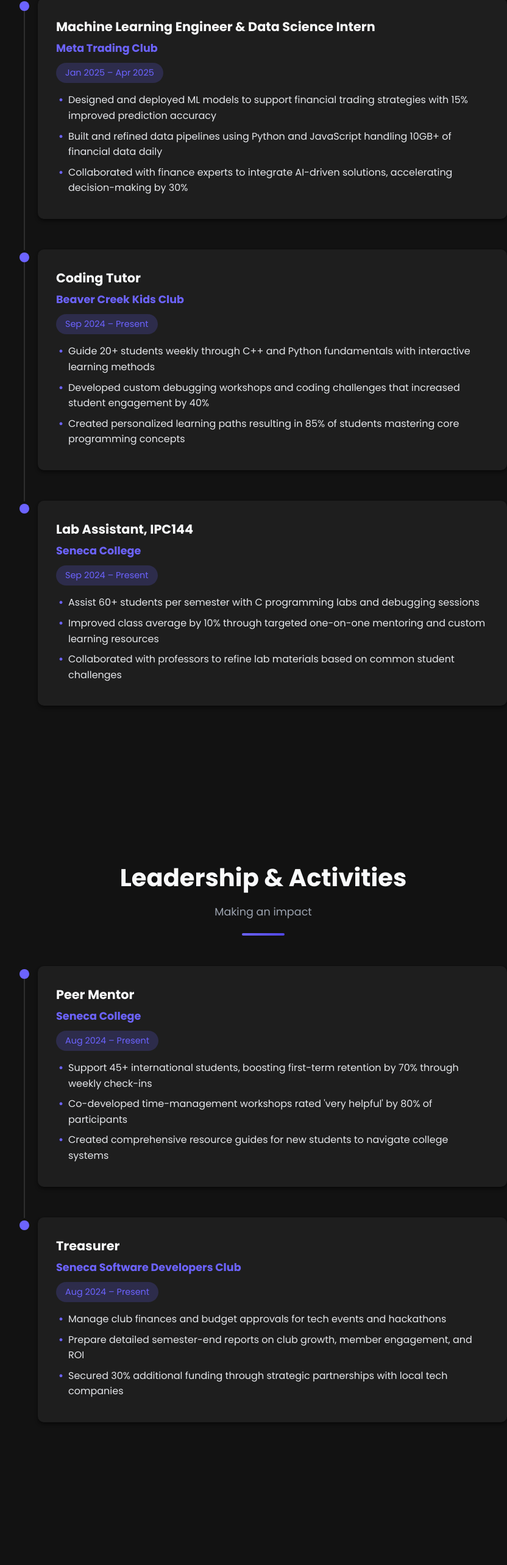
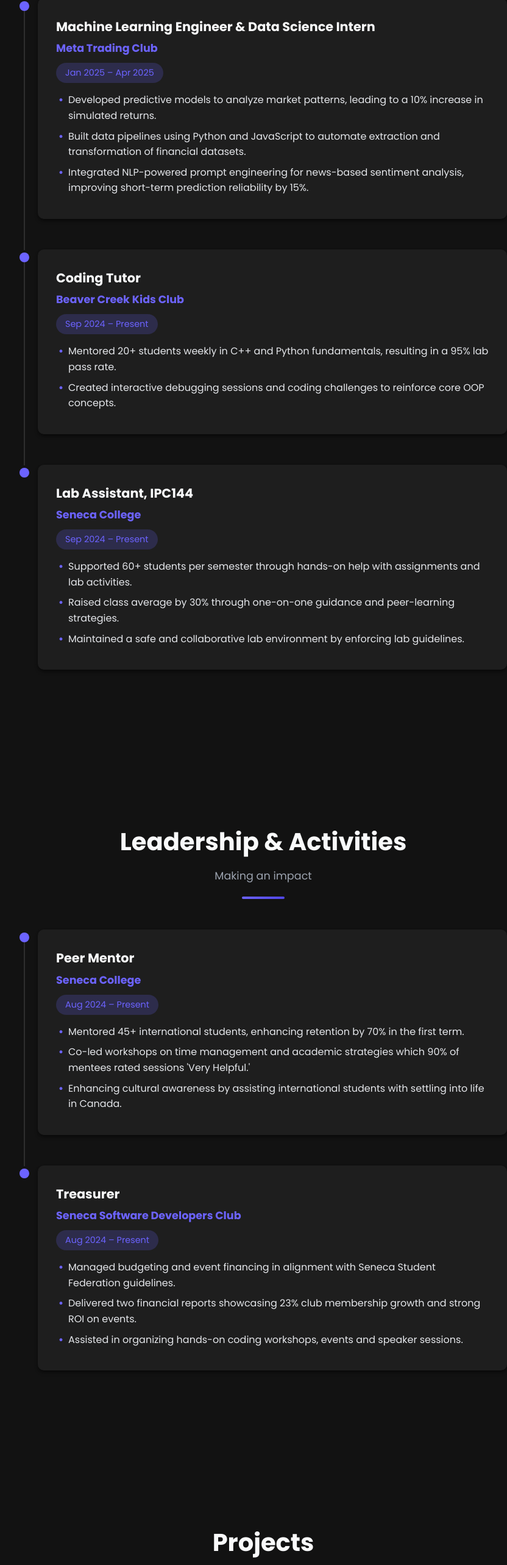
Before and after one commit to angelshinh1/portfolio, a React (Create React App) app: page / in a window 1280 px wide. Shown: the part 1850-4416 px from the top of the page at 61% size, without its empty margins (208-1040 px from the left). Built offline with nearby package versions, Linux system fonts and the light colour scheme.

Commit message:
updated details

```diff
--- a/src/App.js
+++ b/src/App.js
@@ -100,9 +100,9 @@ function App() {
             company="Meta Trading Club"
             period="Jan 2025 – Apr 2025"
             points={[
-              "Designed and deployed ML models to support financial trading strategies with 15% improved prediction accuracy",
-              "Built and refined data pipelines using Python and JavaScript handling 10GB+ of financial data daily",
-              "Collaborated with finance experts to integrate AI-driven solutions, accelerating decision-making by 30%"
+              "Developed predictive models to analyze market patterns, leading to a 10% increase in simulated returns.",
+              "Built data pipelines using Python and JavaScript to automate extraction and transformation of financial datasets.",
+              "Integrated NLP-powered prompt engineering for news-based sentiment analysis, improving short-term prediction reliability by 15%.",
             ]}
           />
           <TimelineItem
@@ -110,9 +110,8 @@ function App() {
             company="Beaver Creek Kids Club"
             period="Sep 2024 – Present"
             points={[
-              "Guide 20+ students weekly through C++ and Python fundamentals with interactive learning methods",
-              "Developed custom debugging workshops and coding challenges that increased student engagement by 40%",
-              "Created personalized learning paths resulting in 85% of students mastering core programming concepts"
+              "Mentored 20+ students weekly in C++ and Python fundamentals, resulting in a 95% lab pass rate.",
+              "Created interactive debugging sessions and coding challenges to reinforce core OOP concepts."
             ]}
           />
           <TimelineItem
@@ -120,9 +119,9 @@ function App() {
             company="Seneca College"
             period="Sep 2024 – Present"
             points={[
-              "Assist 60+ students per semester with C programming labs and debugging sessions",
-              "Improved class average by 10% through targeted one-on-one mentoring and custom learning resources",
-              "Collaborated with professors to refine lab materials based on common student challenges"
+              "Supported 60+ students per semester through hands-on help with assignments and lab activities.",
+              "Raised class average by 30% through one-on-one guidance and peer-learning strategies.",
+              "Maintained a safe and collaborative lab environment by enforcing lab guidelines."
             ]}
             isLast={true}
           />
@@ -136,9 +135,9 @@ function App() {
             company="Seneca College"
             period="Aug 2024 – Present"
             points={[
-              "Support 45+ international students, boosting first-term retention by 70% through weekly check-ins",
-              "Co-developed time-management workshops rated 'very helpful' by 80% of participants",
-              "Created comprehensive resource guides for new students to navigate college systems"
+              "Mentored 45+ international students, enhancing retention by 70% in the first term.",
+              "Co-led workshops on time management and academic strategies which 90% of mentees rated sessions 'Very Helpful.'",
+              "Enhancing cultural awareness by assisting international students with settling into life in Canada."
             ]}
           />
           <TimelineItem
@@ -146,9 +145,9 @@ function App() {
             company="Seneca Software Developers Club"
             period="Aug 2024 – Present"
             points={[
-              "Manage club finances and budget approvals for tech events and hackathons",
-              "Prepare detailed semester-end reports on club growth, member engagement, and ROI",
-              "Secured 30% additional funding through strategic partnerships with local tech companies"
+              "Managed budgeting and event financing in alignment with Seneca Student Federation guidelines.",
+              "Delivered two financial reports showcasing 23% club membership growth and strong ROI on events.",
+              "Assisted in organizing hands-on coding workshops, events and speaker sessions."
             ]}
             isLast={true}
           />
@@ -160,9 +159,9 @@ function App() {
           <ProjectCard
             title="Facial Expression Recognition App"
             description={[
-              "Achieved 75.3% accuracy on 10K+ images with TensorFlow and OpenCV",
-              "Implemented real-time emotion tracking at 30 FPS with inference under 200 ms",
-              "Optimized model for edge deployment on mobile devices"
+              "Achieved 75.3% accuracy on a 10K+ image dataset using TensorFlow and OpenCV, enabling real-time emotion recognition at 30 FPS. ",
+              "Implemented real-time emotion tracking at 30 FPS with inference under 200 ms.",
+              "Designed for scalability using modular components and clean architecture."
             ]}
             tech={["Python", "TensorFlow", "OpenCV", "Flask"]}
             links={{
@@ -173,9 +172,9 @@ function App() {
           <ProjectCard
             title="Diabetes Prediction System"
             description={[
-              "Built model with 78.66% training accuracy and 77.27% test accuracy using SVM",
-              "Implemented robust data preprocessing pipeline with feature scaling and normalization",
-              "Performed exploratory data analysis to identify key trends and correlations in patient data"
+              "Implemented an SVM classifier on a clinical dataset of 768 patients achieving 78.7% training and 77.3% test accuracy.",
+              "Used StandardScaler and stratified splitting to ensure balanced performance.",
+              "Preprocessed features and applied grid search to fine-tune model parameters."
             ]}
             tech={["Python", "Scikit-learn", "Pandas", "NumPy", "Matplotlib"]}
             links={{
@@ -185,25 +184,13 @@ function App() {
           <ProjectCard
             title="Movie Recommendation System"
             description={[
-              "Developed hybrid recommendation engine combining collaborative and content-based filtering",
-              "Implemented user preference tracking to refine recommendations over time",
-              "Processed dataset of 5000+ movies and 100,000+ ratings for accurate suggestions"
+              "Developed hybrid recommendation engine combining collaborative and content-based filtering.",
+              "Leveraged Scikit-learn, Pandas, and cosine similarity to personalize user recommendations.",
+              "Implemented user preference tracking to refine recommendations over time."
             ]}
             tech={["Python", "Pandas", "Scikit-learn", "Flask", "React"]}
             links={{
               github: "#"
-            }}
-          />
-          <ProjectCard
-            title="Portfolio Website"
-            description={[
-              "Designed and developed responsive personal portfolio with React",
-              "Implemented smooth animations and transitions for enhanced user experience",
-              "Optimized performance with lazy loading and code splitting techniques"
-            ]}
-            tech={["React", "JavaScript", "CSS3", "Responsive Design"]}
-            links={{
-              demo: "#"
             }}
           />
         </div>
@@ -249,7 +236,7 @@ function App() {
             <div className="skills-grid">
               <SkillBadge name="MySQL" icon="fas fa-database" />
               <SkillBadge name="MongoDB" icon="fas fa-leaf" />
-              <SkillBadge name="PostgreSQL" icon="fas fa-elephant" />
+              <SkillBadge name="PostgreSQL" icon="fas fa-circle-nodes" />
             </div>
           </div>
 
```
